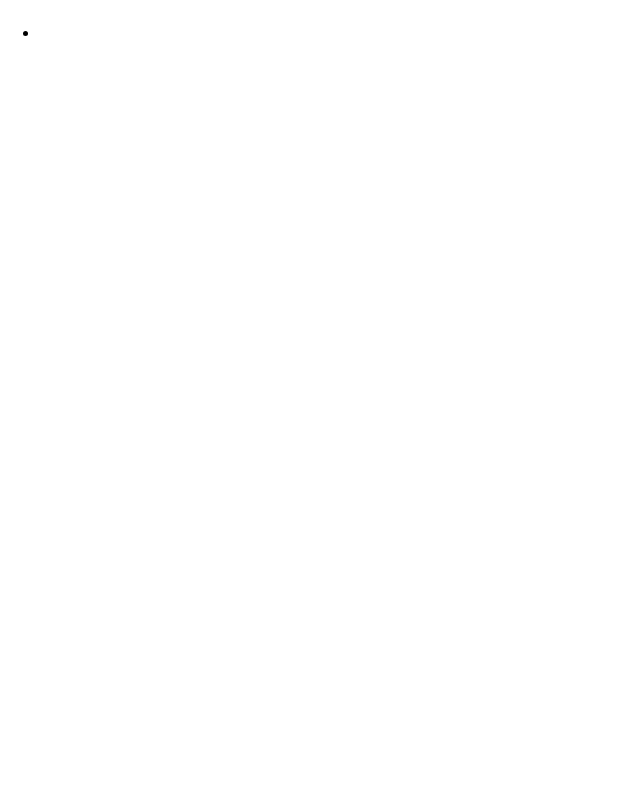
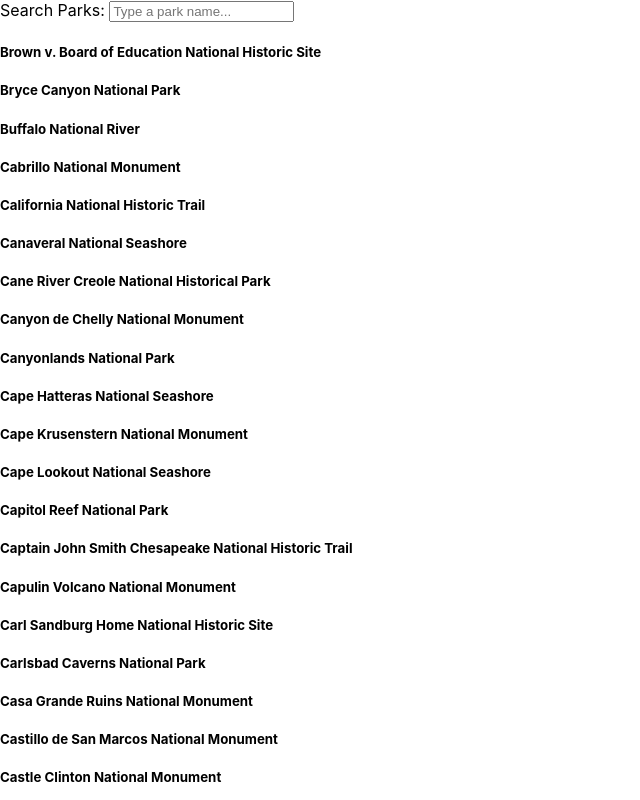
Before and after one commit to jensenmiers/nationalparks, a React (Create React App) app: page / in a window 1280 px wide. Shown: the top 800 px of the page, without its empty margins (0-640 px from the left). Built offline with nearby package versions, Linux system fonts and the light colour scheme; data requests are answered from the project's data file.

Commit message:
search feature

```diff
--- a/src/App.js
+++ b/src/App.js
@@ -1,6 +1,7 @@
 // import './App.css';
-import React,{useState, useEffect} from 'react';
-import ParkList from './components/ParkList';
+import ParkPage from './components/ParkPage'
+import React,{useState,useEffect} from 'react';
+
 
 function App() {
 
@@ -10,15 +11,16 @@
 
 
   useEffect(() => {
-    fetch("http://localhost:3001/parks")
+    fetch(parksUrl)
      .then(res => res.json())
      .then(setParks)
   }, [] )
 
 
+
   return (
     <div className="App">
-      <ParkList parks={parks} />
+      <ParkPage parks={parks}/>
     </div>
   );
 }
--- a/src/components/ParkList.js
+++ b/src/components/ParkList.js
@@ -1,17 +1,14 @@
 import React from 'react';
-import ParkItem from './ParkItem';
+import ParkListItem from './ParkListItem';
 
 
 function ParkList({parks}){
 
-    const parkItems = parks.map(park => <ParkItem key={park['Location Number']} {...park} /> )
+    const parkItems = parks.map(park => <ParkListItem key={park['Location Number']} {...park} /> )
 
     return(
         <div>
-            <ul>
-                {parkItems}
-            </ul>
-
+            {parkItems}
         </div>
     )
 }
--- a/src/components/ParkItem.js
+++ b/src/components/ParkListItem.js
@@ -1,16 +1,16 @@
 import React from 'react';
 
-function ParkItem(props){
+function ParkListItem(props){
 
 
     return(
         <div>
-            <li>
+
                 <h5>{props['Location Name']}</h5>
-            </li>
+
 
         </div>
     )
 }
 
-export default ParkItem;
+export default ParkListItem;
--- /dev/null
+++ b/src/components/ParkPage.js
@@ -0,0 +1,22 @@
+import React,{useState} from 'react';
+import ParkList from './ParkList';
+import Search from './Search';
+
+function ParkPage({parks}) {
+
+  const [searchTerm, setSearchTerm] = useState('')
+
+  const filteredParks = parks.filter(park => {
+    return park['Location Name'].toLowerCase().includes(searchTerm.toLowerCase())
+  })
+
+  return (
+    <div>
+      <Search searchTerm={searchTerm} handleSearch={setSearchTerm} />
+      <ParkList parks={filteredParks} />
+
+    </div>
+  )
+}
+
+export default ParkPage;
--- a/src/components/Search.js
+++ b/src/components/Search.js
@@ -1,7 +1,16 @@
-function Search(){
+import React from 'react';
+
+function Search({searchTerm,handleSearch}){
     return(
         <div>
-
+            <label>Search Parks: </label>
+            <input
+                value={searchTerm}
+                type='text'
+                id='search'
+                placeholder='Type a park name...'
+                onChange={(e) => handleSearch(e.target.value)}
+            />
         </div>
     )
 }
```
Also changed, not shown: db.json.
